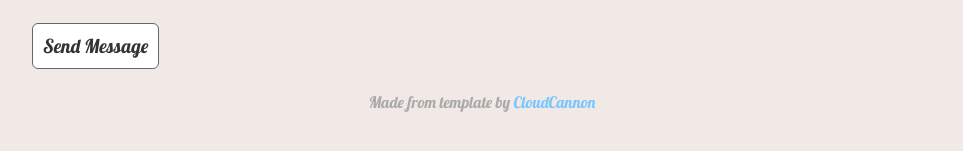
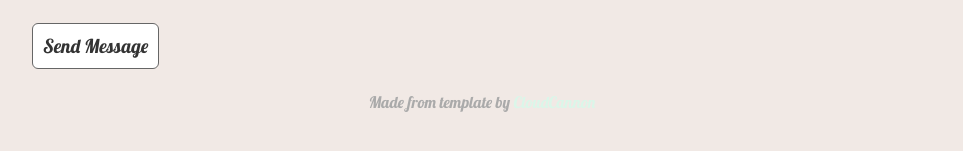
Before and after one commit to spdemergency/spdemergency.github.io, a Jekyll site: the page built from contact.html, in a window 1280 px wide. Shown: the part 521-672 px from the top of the page, without its empty margins (158-1121 px from the left). Built offline with Jekyll 4.4.1, drawn with Linux system fonts in a browser that asks for light colours.

Commit message:
Update variables.scss

```diff
--- a/_sass/variables.scss
+++ b/_sass/variables.scss
@@ -6,5 +6,5 @@ $desktop: "(min-width: 900px)";
 // Colors
 $background: #F1E9E5;
 $color: #926E6F;
-$link-color: #7bc6ff;
+$link-color: #DBF6E9;
 $offset: 30px;
```
